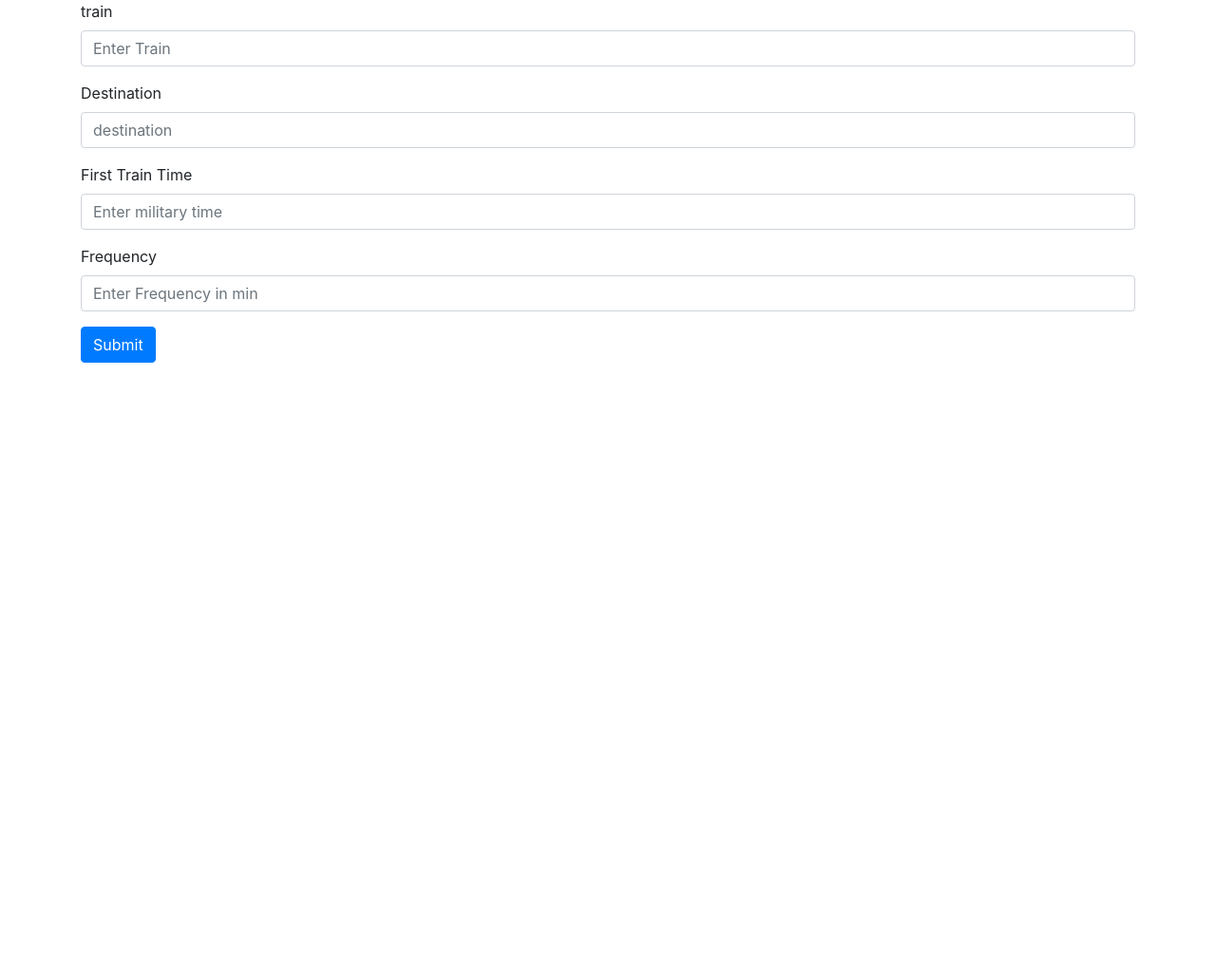
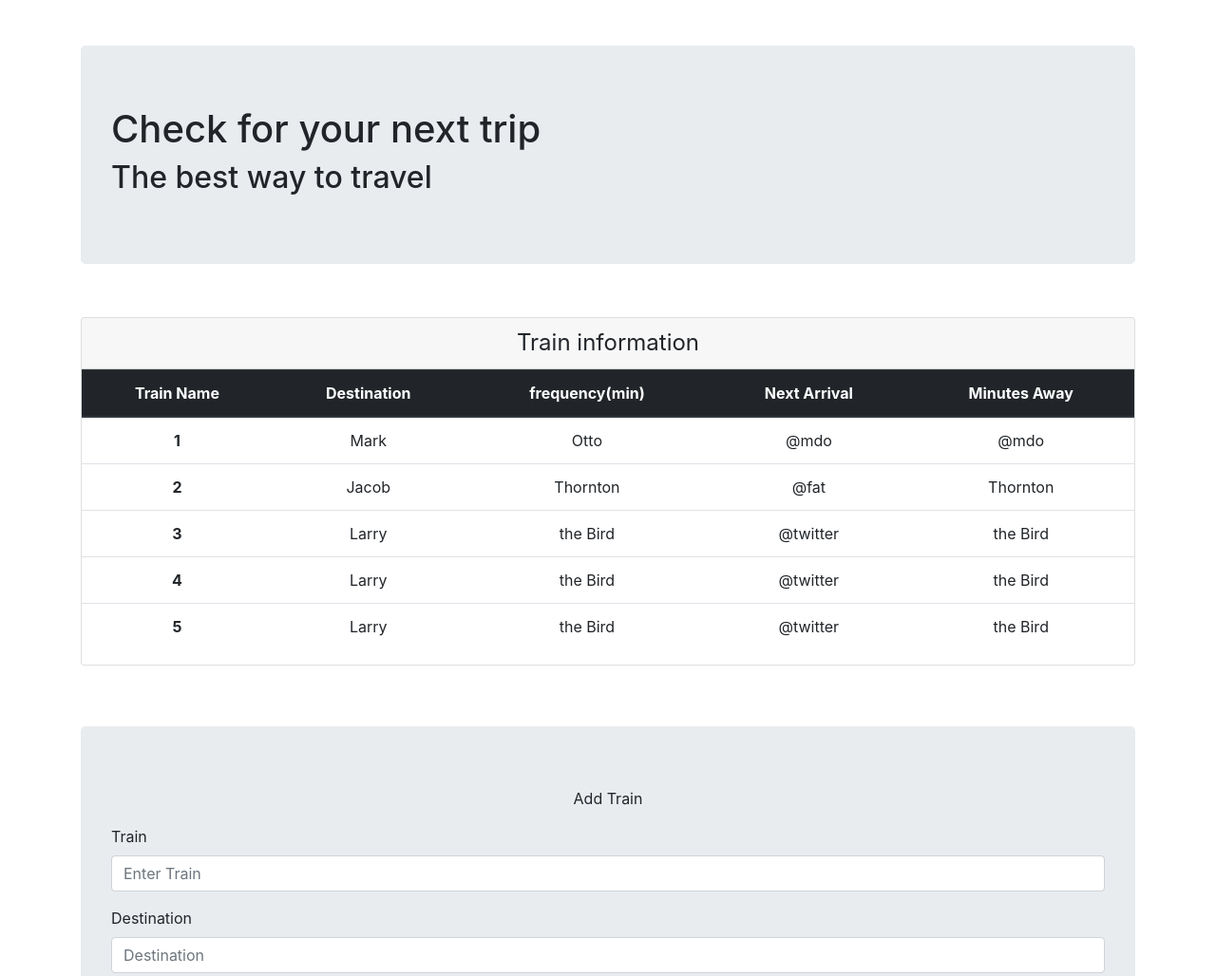
Before and after one commit to pachosalazar/Train, a plain HTML site: page index.html in a window 1280 px wide. Shown: the top 1028 px of the page at 95% size. Before the commit the page ends 800 px from the top, so only its background shows below. Drawn offline with nearby package versions, Linux system fonts and the light colour scheme.

Commit message:
Layout done

```diff
--- a/index.html
+++ b/index.html
@@ -10,15 +10,89 @@
     <link rel="stylesheet" href="https://maxcdn.bootstrapcdn.com/bootstrap/4.0.0/css/bootstrap.min.css" integrity="sha384-Gn5384xqQ1aoWXA+058RXPxPg6fy4IWvTNh0E263XmFcJlSAwiGgFAW/dAiS6JXm" crossorigin="anonymous">
   </head>
   <body>
+
+<br>
+<br>
 <div class="container">
+  <div class="jumbotron" >
+   <h1>Check for your next trip</h1>
+   <h2>The best way to travel</h2>
+  </div>
+</div>
+<br>
+
+<div class="container">
+  <div class="card-deck mb-3 text-center">
+    <div class="card mb-4 box-shadow">
+      <div class="card-header">
+        <h4 class="my-0 font-weight-normal">Train information</h4>
+      </div>
+      <table class="table">
+          <thead class="thead-dark">
+            <tr>
+              <th scope="col">Train Name</th>
+              <th scope="col">Destination</th>
+              <th scope="col">frequency(min)</th>
+              <th scope="col">Next Arrival</th>
+              <th scope="col">Minutes Away</th>
+            </tr>
+          </thead>
+          <tbody>
+            <tr>
+              <th scope="row">1</th>
+              <td>Mark</td>
+              <td>Otto</td>
+              <td>@mdo</td>
+              <td>@mdo</td>
+            </tr>
+            <tr>
+              <th scope="row">2</th>
+              <td>Jacob</td>
+              <td>Thornton</td>
+              <td>@fat</td>
+              <td>Thornton</td>
+            </tr>
+            <tr>
+              <th scope="row">3</th>
+              <td>Larry</td>
+              <td>the Bird</td>
+              <td>@twitter</td>
+              <td>the Bird</td>
+            </tr>
+            <tr>
+                <th scope="row">4</th>
+                <td>Larry</td>
+                <td>the Bird</td>
+                <td>@twitter</td>
+                <td>the Bird</td>
+              </tr>
+            <tr>
+                <th scope="row">5</th>
+                <td>Larry</td>
+                <td>the Bird</td>
+                <td>@twitter</td>
+                <td>the Bird</td>
+              </tr>
+          </tbody>
+        </table>
+    </div>
+  </div>
+</div>
+<br>
+
+<div class="container">
+ <div class="jumbotron" >
     <form>
+      <div class="text-center">
+        <P>Add Train</P>
+      </div>
         <div class="form-group">
-          <label for="train">train</label>
+          <label for="train">Train</label>
           <input  class="form-control" id="train"  placeholder="Enter Train">
         </div>
         <div class="form-group">
           <label for="destination">Destination</label>
-          <input type="destination" class="form-control" id="destination" placeholder="destination">
+          <input type="destination" class="form-control" id="destination" placeholder="Destination">
         </div>
         <div class="form-group">
             <label for="time">First Train Time</label>
@@ -30,6 +104,7 @@
         </div>
         <button type="submit" class="btn btn-primary">Submit</button>
       </form>
+ </div>
 </div>
     <!-- Optional JavaScript -->
     <!-- jQuery first, then Popper.js, then Bootstrap JS -->
```
